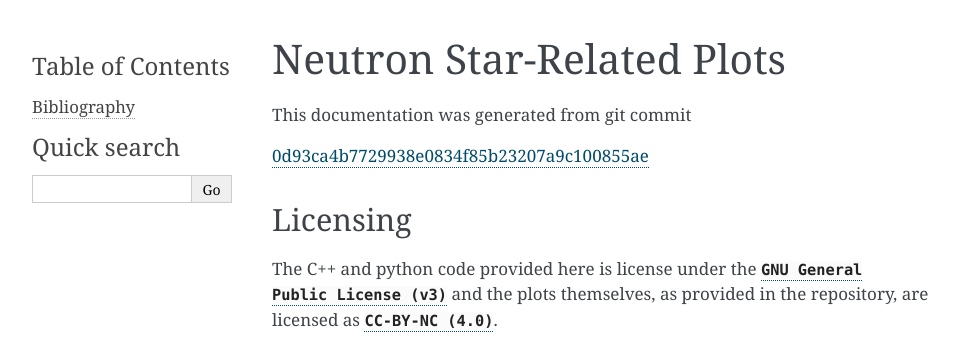
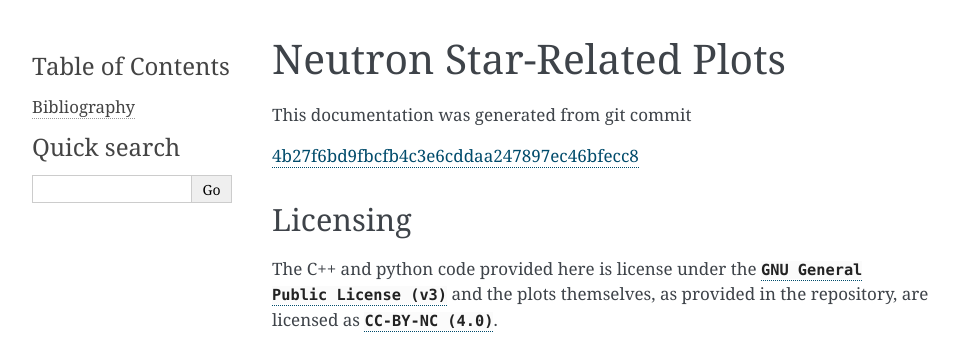
Before and after one commit to awsteiner/nstar-plot, a Sphinx documentation site: the page built from sphinx/index.rst, in a window 1280 px wide and 900 px high. Shown: the top 338 px of the window, without its empty margins (148-1107 px from the left). Built offline with Sphinx 7.4.7, drawn with Linux system fonts in a browser that asks for light colours.

```diff
--- a/sphinx/commit.rst
+++ b/sphinx/commit.rst
@@ -1 +1 @@
-`0d93ca4b7729938e0834f85b23207a9c100855ae <http://github.com/awsteiner/nstar-plot/tree/0d93ca4b7729938e0834f85b23207a9c100855ae>`_
+`4b27f6bd9fbcfb4c3e6cddaa247897ec46bfecc8 <http://github.com/awsteiner/nstar-plot/tree/4b27f6bd9fbcfb4c3e6cddaa247897ec46bfecc8>`_
```
Also changed, not shown: 1 other file.
